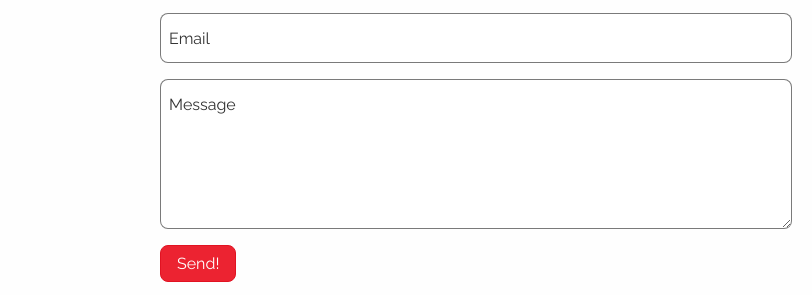
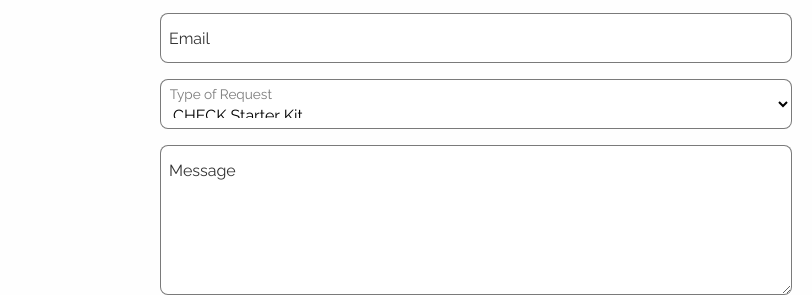
Before and after one commit to Landmark-Analytics/landmark-public-web, an Eleventy site: page src/contact.html in a window 1280 px wide. Shown: the part 681-976 px from the top of the page, 0-812 px from the left. Built offline with nearby package versions, Linux system fonts and the light colour scheme; Eleventy itself is replaced by a stand-in of ours; files that its build step writes are made by us from their sources.

Commit message:
Request drop down test

```diff
--- a/src/contact.html
+++ b/src/contact.html
@@ -32,6 +32,27 @@ title: Contact
           email
         />
         <label for="email">Email</label>
+      </div>
+
+      <div class="form-group">
+        <select class="form-ctrl" id="request">
+            <option>
+                CHECK Starter Kit
+            </option>
+                 <option>
+                Coaching / Personal Development
+            </option>
+                 <option>
+                Workshop
+            </option>
+                 <option>
+                Speaking Engagement
+            </option>
+        </select>
+     <label for="request">Type of Request</label>
+
+
+
       </div>
 
       <div class="form-group">
```
